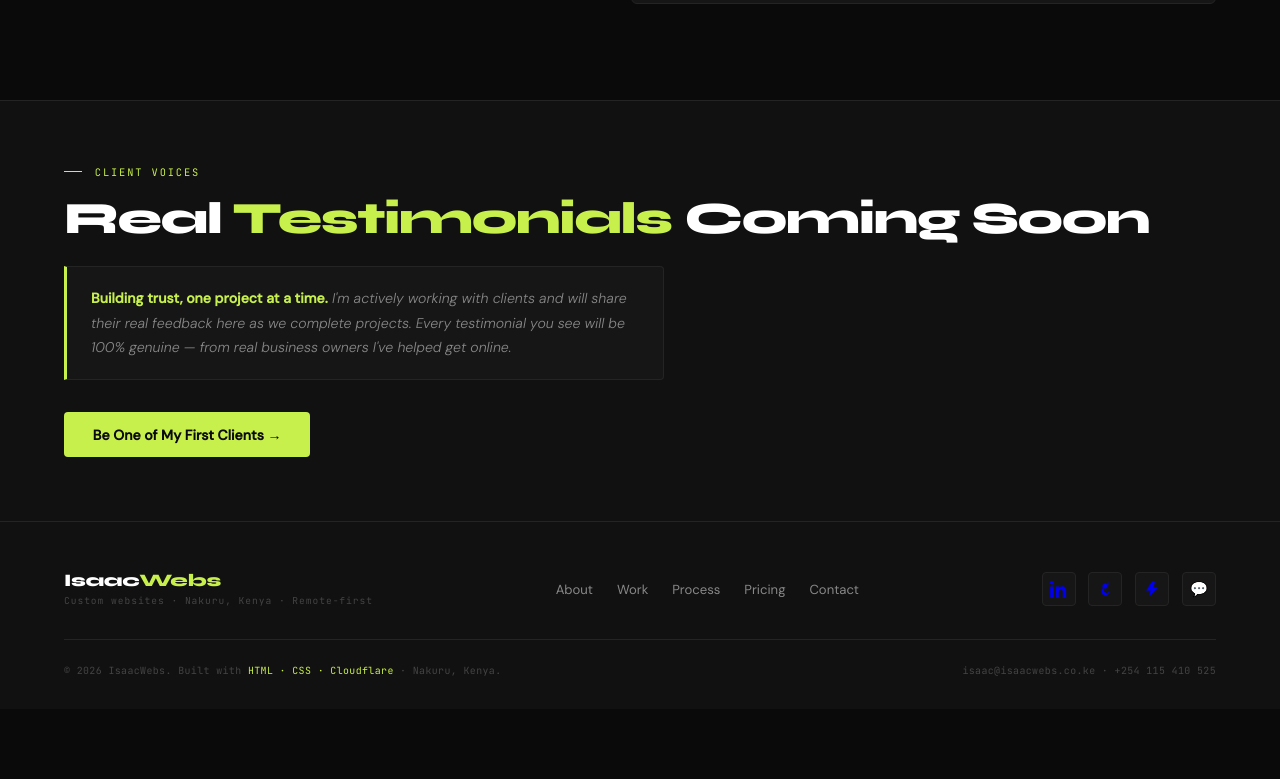
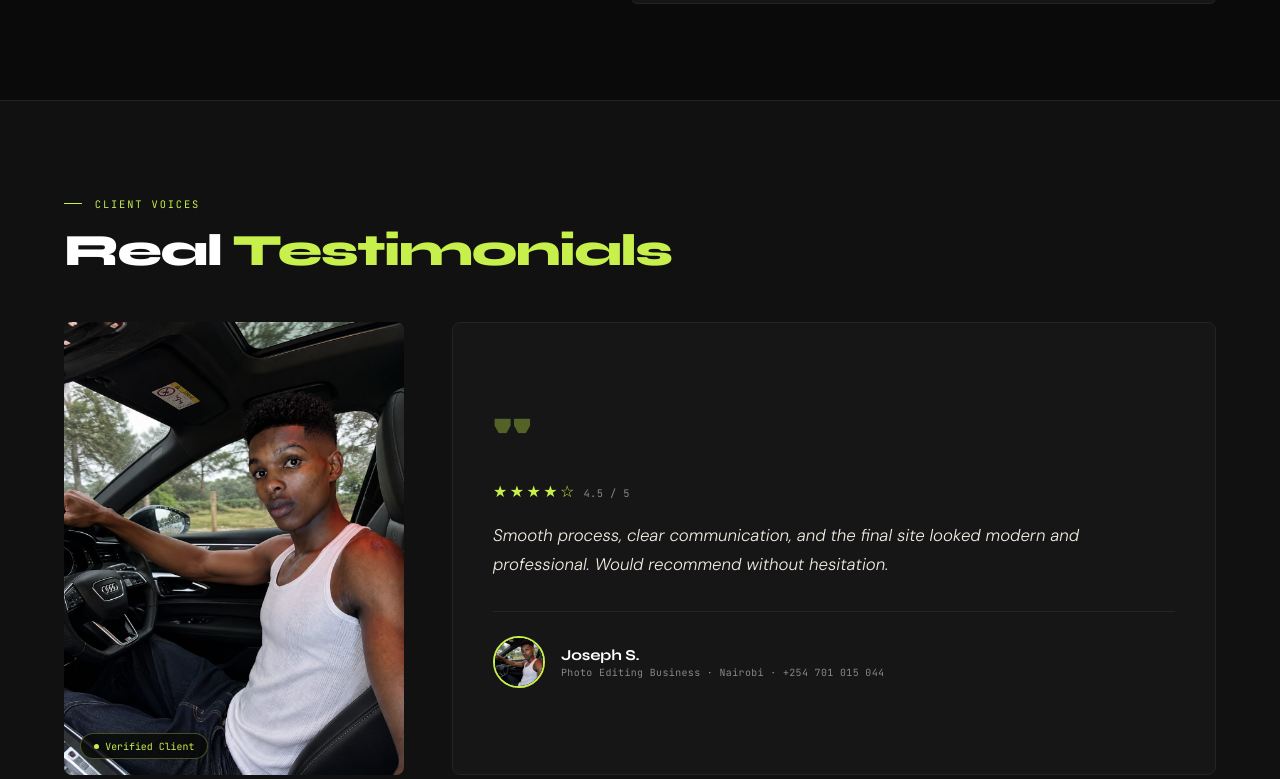
Before and after one commit to vobecki/my-agency, a plain HTML site: page index.html in a window 1280 px wide. Shown: the part 7376-8155 px from the top of the page. Before the commit the page ends 8085 px from the top, so only its background shows below. Drawn offline with Linux system fonts and the light colour scheme.

Commit message:
initial commit

```diff
--- a/index.html
+++ b/index.html
@@ -1032,9 +1032,131 @@
 
     /* ── TESTIMONIALS ── */
     .testimonials {
-      padding: 4rem 5%;
+      padding: 6rem 5%;
       background: var(--black2);
       border-top: 1px solid var(--border);
+    }
+
+    .testimonial-grid {
+      display: grid;
+      grid-template-columns: 340px 1fr;
+      gap: 3rem;
+      align-items: stretch;
+      margin-top: 3rem;
+    }
+
+    .testimonial-card {
+      background: var(--card);
+      border: 1px solid var(--border);
+      border-radius: 8px;
+      padding: 2.5rem;
+      position: relative;
+      display: flex;
+      flex-direction: column;
+      justify-content: center;
+    }
+
+    .testimonial-quote-mark {
+      font-family: 'Syne', sans-serif;
+      font-size: 4rem;
+      font-weight: 800;
+      color: var(--lime);
+      line-height: 1;
+      opacity: 0.35;
+      margin-bottom: 0.5rem;
+    }
+
+    .testimonial-text {
+      font-size: 1.05rem;
+      color: var(--cream);
+      line-height: 1.75;
+      font-weight: 300;
+      font-style: italic;
+      margin-bottom: 2rem;
+    }
+
+    .testimonial-rating {
+      color: var(--lime);
+      font-size: 1rem;
+      letter-spacing: 0.15em;
+      margin-bottom: 1.2rem;
+    }
+
+    .testimonial-person {
+      display: flex;
+      align-items: center;
+      gap: 1rem;
+      padding-top: 1.5rem;
+      border-top: 1px solid var(--border);
+    }
+
+    .testimonial-avatar {
+      width: 52px;
+      height: 52px;
+      border-radius: 50%;
+      overflow: hidden;
+      flex-shrink: 0;
+      border: 2px solid var(--lime);
+    }
+
+    .testimonial-avatar img {
+      width: 100%;
+      height: 100%;
+      object-fit: cover;
+    }
+
+    .testimonial-name {
+      font-family: 'Syne', sans-serif;
+      font-size: 0.95rem;
+      font-weight: 700;
+      color: var(--white);
+      letter-spacing: -0.01em;
+    }
+
+    .testimonial-meta {
+      font-family: 'JetBrains Mono', monospace;
+      font-size: 0.62rem;
+      color: var(--gray);
+      letter-spacing: 0.04em;
+      margin-top: 0.15rem;
+    }
+
+    .testimonial-photo-frame {
+      border-radius: 8px;
+      overflow: hidden;
+      position: relative;
+      min-height: 280px;
+    }
+
+    .testimonial-photo-frame img {
+      width: 100%;
+      height: 100%;
+      object-fit: cover;
+      object-position: center 20%;
+      display: block;
+    }
+
+    .testimonial-photo-badge {
+      position: absolute;
+      bottom: 1rem;
+      left: 1rem;
+      background: rgba(10,10,10,0.85);
+      border: 1px solid rgba(200,240,76,0.3);
+      border-radius: 20px;
+      padding: 0.35rem 0.8rem;
+      font-family: 'JetBrains Mono', monospace;
+      font-size: 0.62rem;
+      color: var(--lime);
+      display: flex;
+      align-items: center;
+      gap: 0.4rem;
+    }
+
+    .testimonial-photo-badge::before {
+      content: '';
+      width: 5px; height: 5px;
+      background: var(--lime);
+      border-radius: 50%;
     }
 
     /* ── CTA ── */
@@ -1391,6 +1513,8 @@
       .form-row { grid-template-columns: 1fr; }
       .trust-items { gap: 1rem; }
       .footer-top { flex-direction: column; align-items: flex-start; }
+      .testimonial-grid { grid-template-columns: 1fr; }
+      .testimonial-photo-frame { min-height: 220px; }
     }
 
     @media (max-width: 1024px) {
@@ -1937,12 +2061,26 @@
 <!-- TESTIMONIALS -->
 <section class="testimonials reveal">
   <div class="sec-label">Client Voices</div>
-  <h2 class="sec-title">Real <span class="lime">Testimonials</span> Coming Soon</h2>
-  <div class="about-honest" style="max-width:600px; margin-top:1.5rem;">
-    <p><strong>Building trust, one project at a time.</strong> I'm actively working with clients and will share their real feedback here as we complete projects. Every testimonial you see will be 100% genuine — from real business owners I've helped get online.</p>
-  </div>
-  <div style="margin-top:2rem;">
-    <a href="https://wa.me/254115410525?text=Hello%20Isaac,%20I%20want%20to%20be%20one%20of%20your%20first%20clients." target="_blank" class="btn-lime" onclick="gtag('event', 'whatsapp_click', {'event_category': 'Contact', 'event_label': 'Testimonials CTA'});">Be One of My First Clients →</a>
+  <h2 class="sec-title">Real <span class="lime">Testimonials</span></h2>
+  <div class="testimonial-grid">
+    <div class="testimonial-photo-frame">
+      <img src="/testimonial-joseph.jpg" alt="Joseph S. — client, photo editing business, Nairobi" loading="lazy" decoding="async"/>
+      <div class="testimonial-photo-badge">Verified Client</div>
+    </div>
+    <div class="testimonial-card">
+      <div class="testimonial-quote-mark">"</div>
+      <div class="testimonial-rating">★★★★☆ <span style="font-size:0.65rem; color:var(--gray); font-family:'JetBrains Mono',monospace; letter-spacing:0.04em; vertical-align:middle;">4.5 / 5</span></div>
+      <p class="testimonial-text">Smooth process, clear communication, and the final site looked modern and professional. Would recommend without hesitation.</p>
+      <div class="testimonial-person">
+        <div class="testimonial-avatar">
+          <img src="/testimonial-joseph.jpg" alt="Joseph S."/>
+        </div>
+        <div>
+          <div class="testimonial-name">Joseph S.</div>
+          <div class="testimonial-meta">Photo Editing Business · Nairobi · +254 701 015 044</div>
+        </div>
+      </div>
+    </div>
   </div>
 </section>
 
```
Also changed, not shown: testimonial-joseph.jpg (added).
